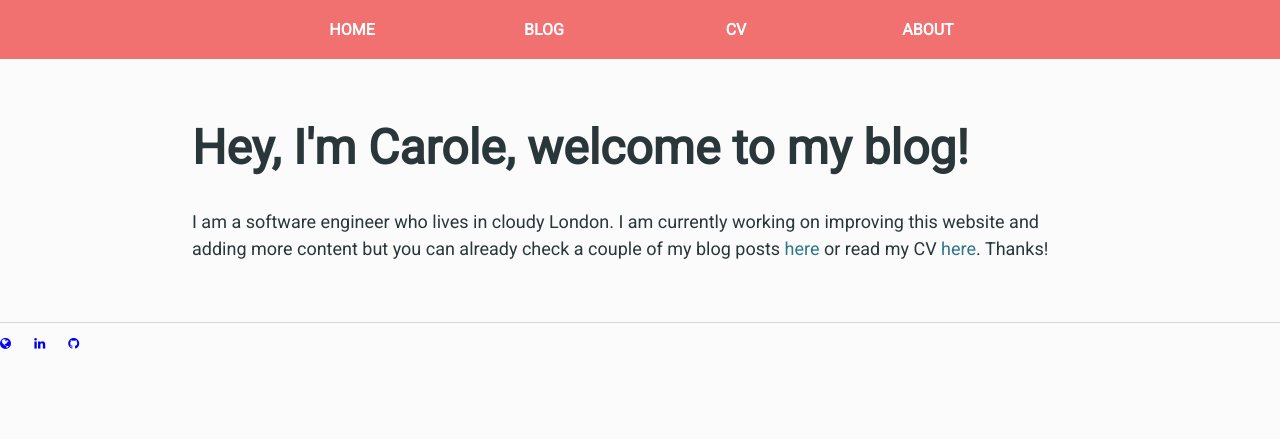
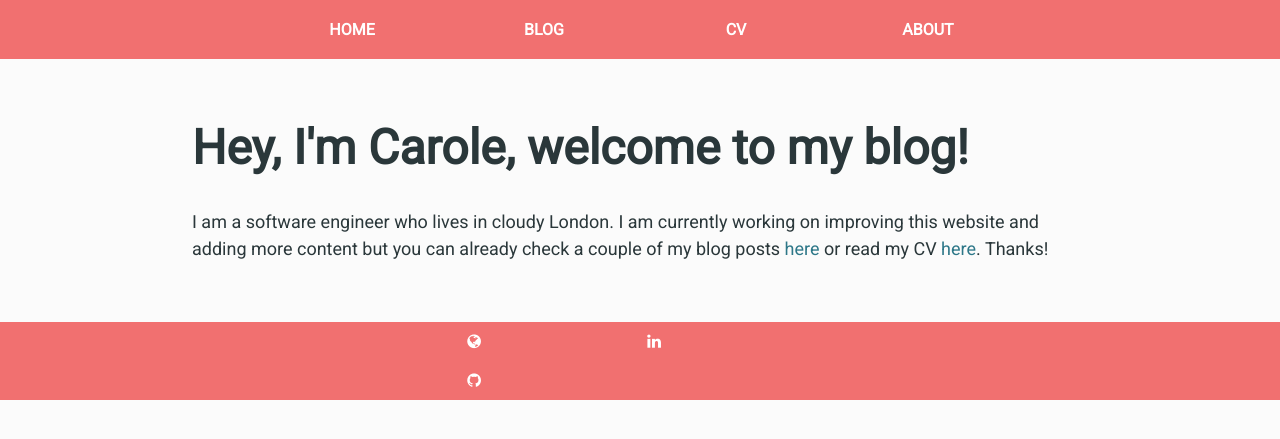
Before and after one commit to caroleolivier/caroleolivier.github.io, a Jekyll site: the page built from index.html, in a window 1280 px wide. Shown: the top 439 px of the page. Built offline with Jekyll 4.4.1, drawn with Linux system fonts in a browser that asks for light colours.

Commit message:
Style footer

```diff
--- a/assets/sass/general.scss
+++ b/assets/sass/general.scss
@@ -37,38 +37,4 @@ body {
             }
         }
     }
-
-    .website-footer {
-        border-top: 1px solid #d5d5d5;
-        font-size: .8em;
-
-        ul {
-            padding: 0px;
-            list-style: none;
-            font-weight: bold;
-        }
-        ul li {
-            display: inline;
-            margin-right: 20px;
-        }
-    }
-
-
-
-
-
-    // ul.posts {
-    //     margin: 20px auto 40px;
-    //     font-size: 1.5em;
-    // }
-
-    // ul.posts li {
-    //     list-style: none;
-    // }
-
-    // p.reading {
-    //     font-size: medium;
-    //     font-style: italic;
-    // }
-
 }
--- a/assets/sass/main.scss
+++ b/assets/sass/main.scss
@@ -3,3 +3,4 @@
 @import "cv";
 @import "general";
 @import "website-header";
+@import "website-footer";
--- /dev/null
+++ b/assets/sass/website-footer.scss
@@ -0,0 +1,29 @@
+.website-footer {
+    background-color: $header_background;
+
+    ul {
+        list-style-type: none;
+        margin: 0;
+        padding: 0 30%;
+        overflow: hidden;
+    }
+
+    li {
+        float: left;
+        width: 180px;
+
+        a {
+            color: $header_color;
+            font-weight: 600;
+            display: block;
+            padding: 10px 16px;
+            text-align: center;
+            text-decoration: none;
+            text-transform: uppercase;
+
+            &:hover {
+                background-color: lighten($header_background, 10%);
+            }
+        }
+    }
+}
```
